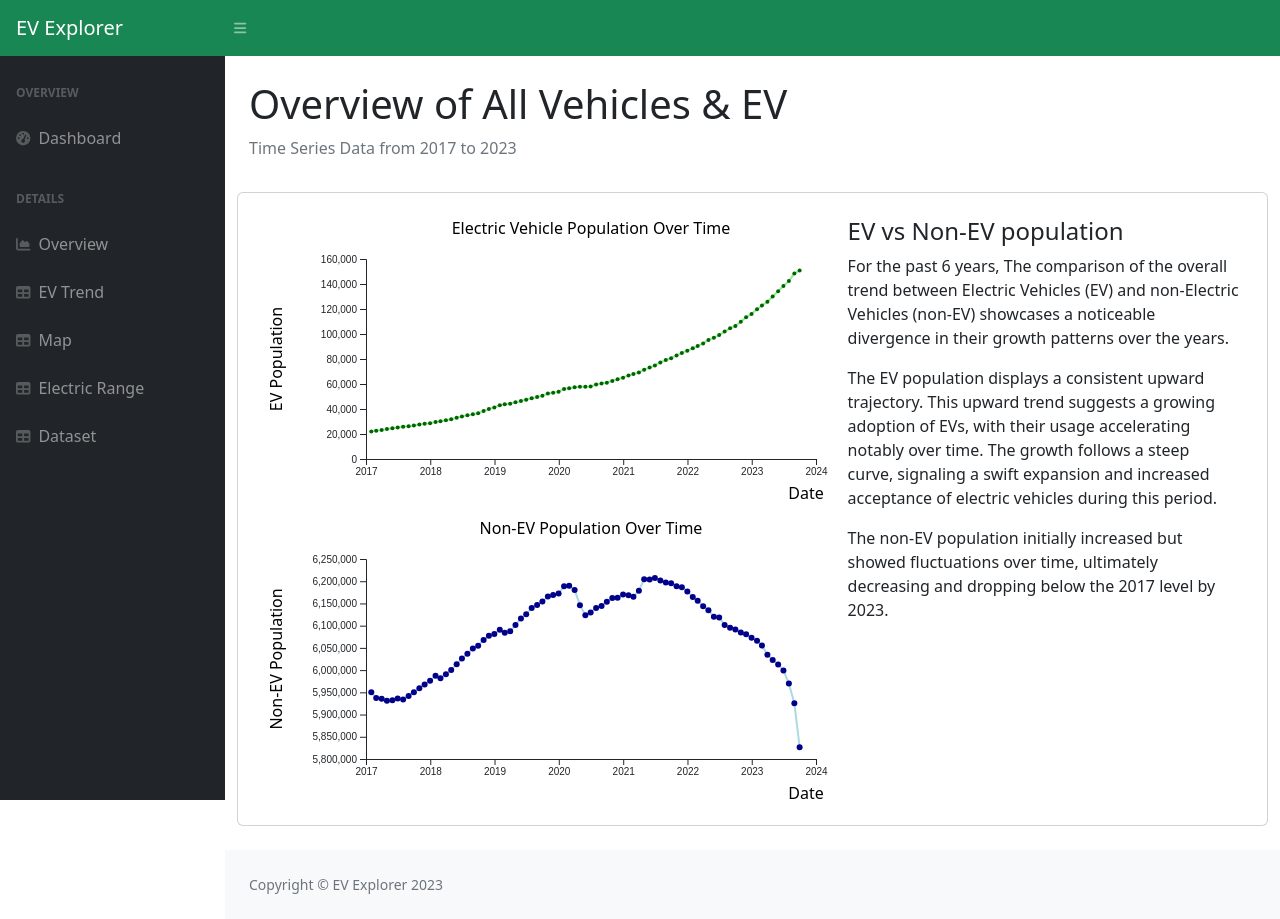
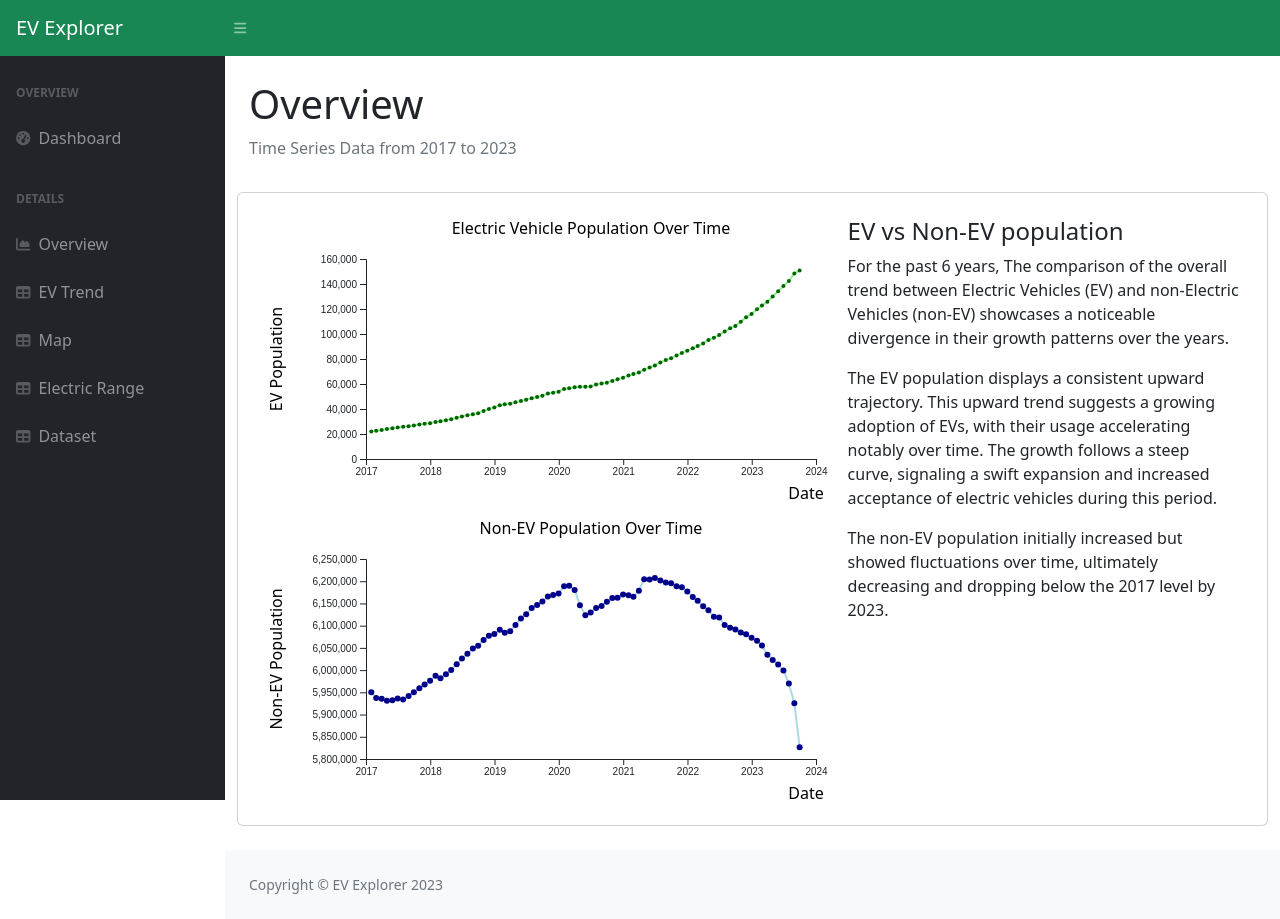
Before and after one commit to EV-viz/project554, a website: page chart1.html in a window 1280 px wide. Drawn offline with nearby package versions, Linux system fonts and the light colour scheme.

Commit message:
fix text

```diff
--- a/chart1.html
+++ b/chart1.html
@@ -103,7 +103,7 @@
       <div id="layoutSidenav_content">
         <main>
           <div class="container-fluid px-4">
-            <h1 class="mt-4">Overview of All Vehicles & EV</h1>
+            <h1 class="mt-4">Overview</h1>
             <div class="breadcrumb">
               <p class="breadcrumb-item active">
                 Time Series Data from 2017 to 2023
```
